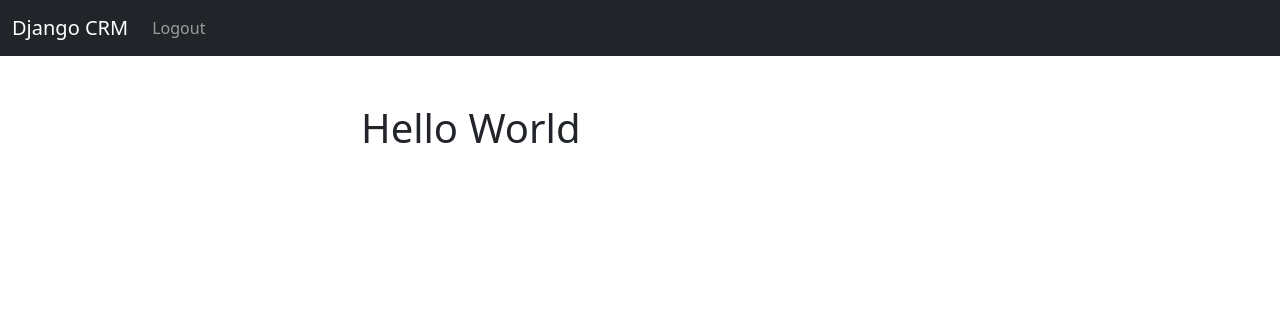
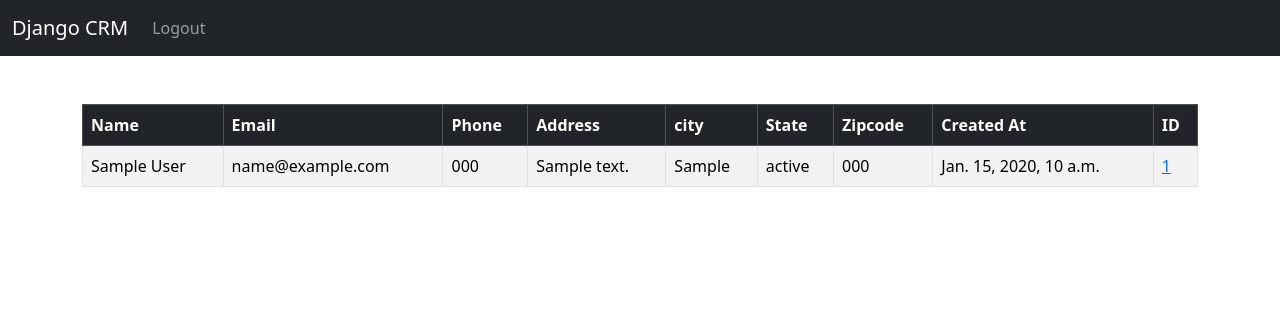
Before and after one commit to Abinesh-sys/DCRM, a Django app: page / in a window 1280 px wide. Shown: the top 316 px of the page. Run offline with Django 5.2, Linux system fonts and the light colour scheme; a user stored in the database is signed in; tables that the repository leaves empty hold one stand-in row (values such as "Sample post").

Commit message:
create and view the record in table in django

```diff
--- a/website/templates/home.html
+++ b/website/templates/home.html
@@ -2,14 +2,56 @@
 
 {% block content %}
 
-<div class="col-md-6 offset-md-3">
+
 
 {% if user.is_authenticated %}
 <br/>
-<h1>Hello World</h1>
+
+
+<table class="table table-striped table-hover table-bordered">
+    <thead class="table-dark">
+        <tr>
+            <th scope="col">Name</th>
+            <th scope="col">Email</th>
+            <th scope="col">Phone</th>
+            <th scope="col">Address</th>
+            <th scope="col">city</th>
+            <th scope="col">State</th>
+            <th scope="col">Zipcode</th>
+            <th scope="col">Created At</th>
+            <th scope="col">ID</th>
+        </tr>
+    </thead>
+    <tbody>
+
+            {% if records %}
+                {% for record in records %}
+                    <tr>
+                        <td>{{ record.first_name }}
+                        {{ record.last_name }}</td>
+                        <td>{{ record.email }}</td>
+                        <td>{{ record.phone }}</td>
+                        <td>{{ record.address }}</td>
+                        <td>{{ record.city }}</td>
+                        <td>{{ record.state }}</td>
+                        <td>{{ record.zipcode }}</td>
+                        <td>{{ record.created_at }}</td>
+                        <td><a href="{% url 'record' record.id %}">{{ record.id }}</a></td>
+                    </tr>
+                {% endfor %}
+            {% endif %}
+
+    </tbody>
+</table>
+
+
+
+
+
 
 {% else %}
 
+<div class="col-md-6 offset-md-3">
 <h1>Login</h1>
 <br/>
 
@@ -30,8 +72,8 @@
 
 
 </form>
+</div>
 
-</div>
 {% endif %}
 
 {% endblock %}
--- a/website/urls.py
+++ b/website/urls.py
@@ -7,5 +7,8 @@ urlpatterns = [
     #path('login/', views.login_user, name='login'),
     path('logout/', views.logout_user, name='logout'),
     path('register/', views.register_user, name='register'),
+    path('record/<int:pk>', views.customer_record, name='record'),
+
+
 
 ]
--- a/website/views.py
+++ b/website/views.py
@@ -2,8 +2,11 @@ from django.shortcuts import render, redirect
 from django.contrib.auth import authenticate,login,logout
 from django.contrib import messages
 from .forms import SignUpForm
+from .models import Record
 
 def home(request):
+    records = Record.objects.all()
+
     #check to see if logging in
     if request.method == 'POST':
         username = request.POST['username']
@@ -18,7 +21,7 @@ def home(request):
             messages.success(request, "There Was An Error Logging In, Pleaase Try Again..." )
             return redirect('home')
     else:
-        return render(request, 'home.html', {})
+        return render(request, 'home.html', {'records':records})
 
 
 def logout_user(request):
@@ -43,3 +46,14 @@ def register_user(request):
         return render(request, 'register.html', {'form':form})
 
     return render(request, 'register.html', {'form':form})
+
+
+
+def customer_record(request, pk):
+    if request.user.is_authenticated:
+        #Look up records
+        customer_record= Record.objects.get(id=pk)
+        return render(request, 'record.html', {'customer_record':customer_record})
+    else:
+        messages.success(request, "You Must Be Logged In To View That Page...")
+        return redirect('home')
```
Also changed, not shown: website/templates/record.html (added, +19 -0 lines).
